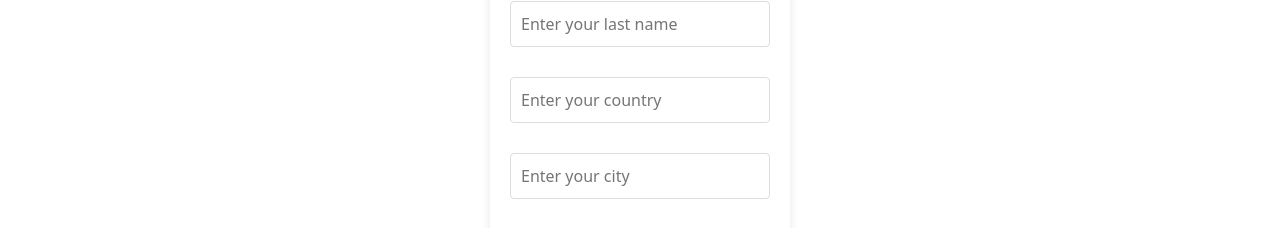
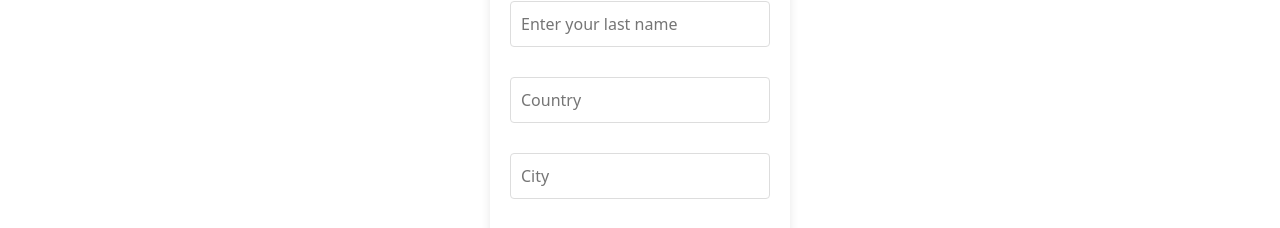
Before and after one commit to DevHamzaKhan/TutoringWebsite, a React (Create React App) app in the folder scholarly/: page /signup in a window 1280 px wide. Shown: the part 344-572 px from the top of the page. Built offline with nearby package versions, Linux system fonts and the light colour scheme; no server answers.

Commit message:
testing
testing

```diff
--- a/scholarly/src/pages/SignUp.jsx
+++ b/scholarly/src/pages/SignUp.jsx
@@ -76,12 +76,12 @@ const SignUp = () => {
                         </div>
                         <div class="input-control">
                             <input
-                                type = "text" placeholder="Enter your country" value={country} onChange = {(e) => setCountry(e.target.value)} class="input-field">
+                                type = "text" placeholder="Country" value={country} onChange = {(e) => setCountry(e.target.value)} class="input-field">
                             </input>
                         </div>
                         <div class="input-control">
                             <input
-                                type = "text" placeholder="Enter your city" value={city} onChange = {(e) => setCity(e.target.value)} class="input-field">
+                                type = "text" placeholder="City" value={city} onChange = {(e) => setCity(e.target.value)} class="input-field">
                             </input>
                         </div>
                         <div className="input-control">
```
